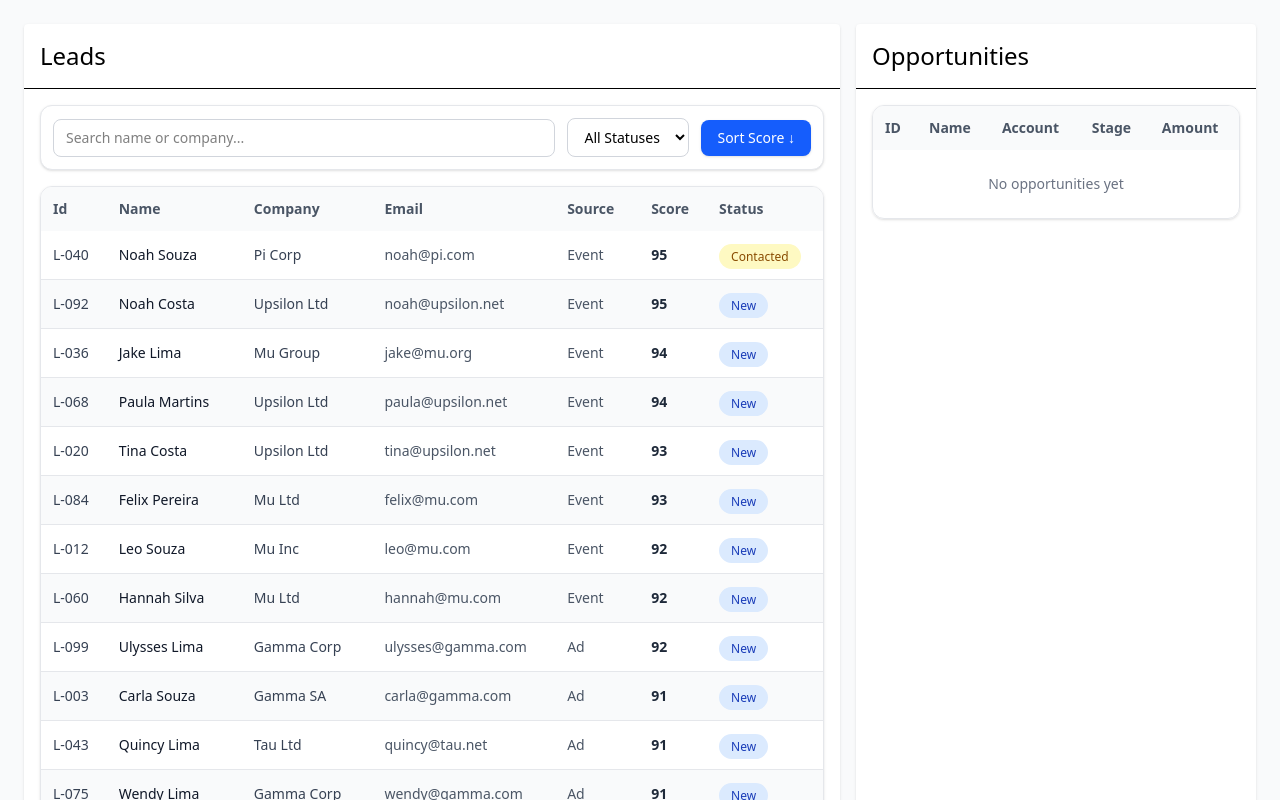
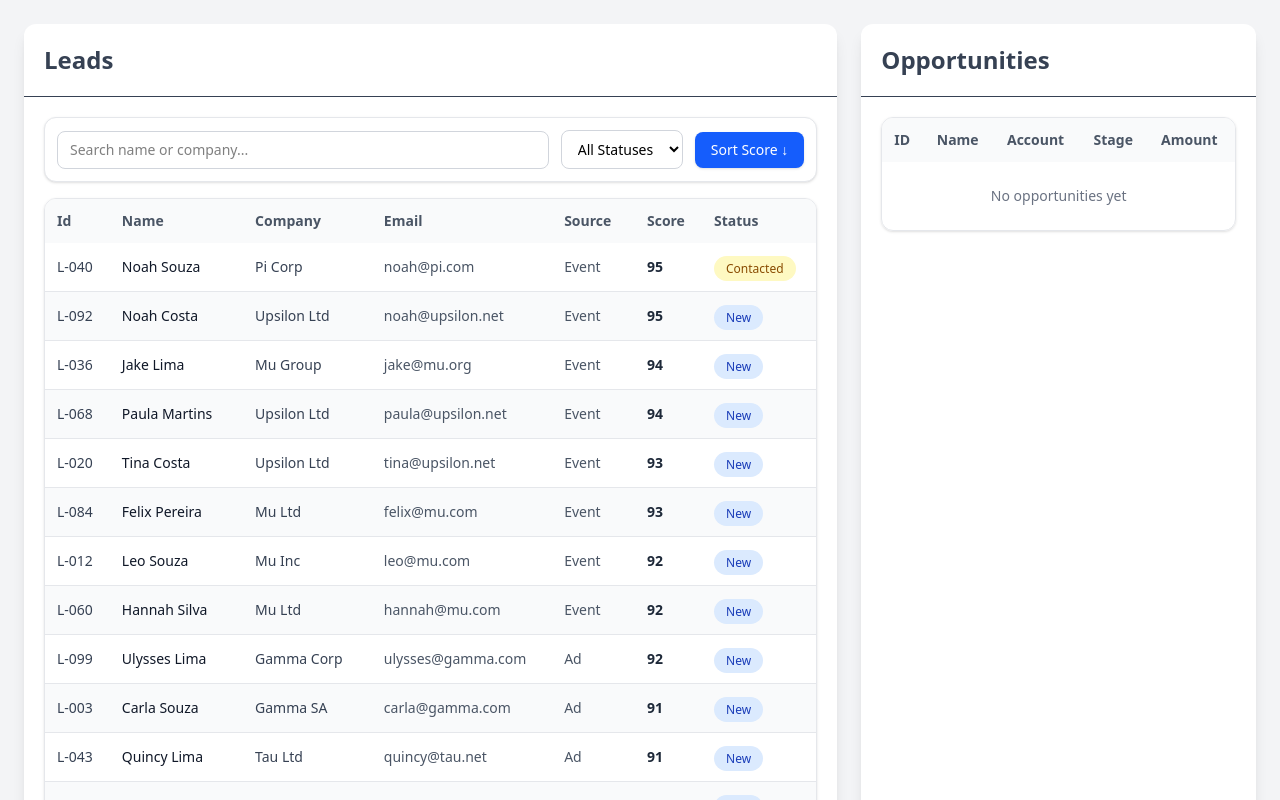
Before and after one commit to leoaltemari/mini-seller-console, a React (Vite) app: page / in a window 1280 px wide. Shown: the top 800 px of the page. Built offline with nearby package versions, Linux system fonts and the light colour scheme.

Commit message:
feat: enhances LeadsPage styling

```diff
--- a/src/pages/LeadsPage.tsx
+++ b/src/pages/LeadsPage.tsx
@@ -16,11 +16,20 @@ export default function LeadsPage() {
   const [selected, setSelected] = useState<Lead | null>(null);
   const [pagination, setPagination] = useState({ page: 1, pageSize: 20 });
 
-  const { leads, loading, error, saveLead, convertLead, prefs, setPrefs, hasMore } = useFetchLeads(pagination);
+  const {
+    leads,
+    loading,
+    error,
+    saveLead,
+    convertLead,
+    prefs,
+    setPrefs,
+    hasMore,
+  } = useFetchLeads(pagination);
 
   const observer = useRef<IntersectionObserver | null>(null);
 
-  /** handles infinity scroll behaviour */
+  /** handles infinite scroll behaviour */
   const loadMoreLeads = useCallback((node: HTMLTableRowElement | null) => {
     if (loading) return;
 
@@ -45,24 +54,31 @@ export default function LeadsPage() {
     const query = (prefs.query || '').toLowerCase();
 
     return leads
-      .filter(l => {
-        const matchesQuery = !query || l.name.toLowerCase().includes(query) || l.company.toLowerCase().includes(query);
-        const matchesStatus = !prefs.filterStatus || l.status === prefs.filterStatus;
+      .filter(lead => {
+        const matchesQuery = !query || lead.name.toLowerCase().includes(query) || lead.company.toLowerCase().includes(query);
+        const matchesStatus = !prefs.filterStatus || lead.status === prefs.filterStatus;
 
         return matchesQuery && matchesStatus;
       })
       .sort((a, b) => sortByScore(a, b, prefs.sortDesc));
   }, [leads, prefs]);
 
-  if (error) return <div className="p-8 text-red-600">{error}</div>;
+  if (error)
+    return (
+      <div className="p-8 text-center text-red-600 bg-red-50 rounded-lg shadow">
+        {error}
+      </div>
+    );
 
   return (
-    <div className="bg-gray-50 p-6">
-      <div className="mx-auto grid grid-cols-1 md:grid-cols-3 gap-4">
-        <div className="md:col-span-2 bg-white rounded shadow">
-          <h1 className="text-2xl p-4 border-b">Leads</h1>
+    <div className="bg-gray-100 min-h-screen p-6">
+      <div className="mx-auto max-w-7xl grid grid-cols-1 md:grid-cols-3 gap-6">
+        <div className="md:col-span-2 bg-white rounded-xl shadow-lg hover:shadow-xl transition-shadow">
+          <h1 className="text-2xl font-semibold text-gray-700 p-5 border-b">
+            Leads
+          </h1>
 
-          <div className="p-4">
+          <div className="p-5 space-y-4">
             <LeadsTableFilter
               preferences={prefs}
               onSortToggle={() => setPrefs({ ...prefs, sortDesc: !prefs.sortDesc })}
@@ -74,14 +90,20 @@ export default function LeadsPage() {
               onRowClick={setSelected}
               lastLeadRef={loadMoreLeads}
             />
+
+            {loading && (
+              <div className="flex justify-center py-4">
+                <div className="w-6 h-6 border-2 border-gray-300 border-t-blue-600 rounded-full animate-spin" />
+              </div>
+            )}
           </div>
-
-          {loading && <div className="p-4 text-center">Loading more leads...</div>}
         </div>
 
-        <div className="bg-white rounded shadow">
-          <h1 className="text-2xl p-4 border-b">Opportunities</h1>
-          <div className="p-4">
+        <div className="bg-white rounded-xl shadow-lg hover:shadow-xl transition-shadow">
+          <h1 className="text-2xl font-semibold text-gray-700 p-5 border-b">
+            Opportunities
+          </h1>
+          <div className="p-5">
             <OpportunitiesTable />
           </div>
         </div>
@@ -94,5 +116,5 @@ export default function LeadsPage() {
         onConvert={convertLead}
       />
     </div>
-  )
+  );
 }
```
